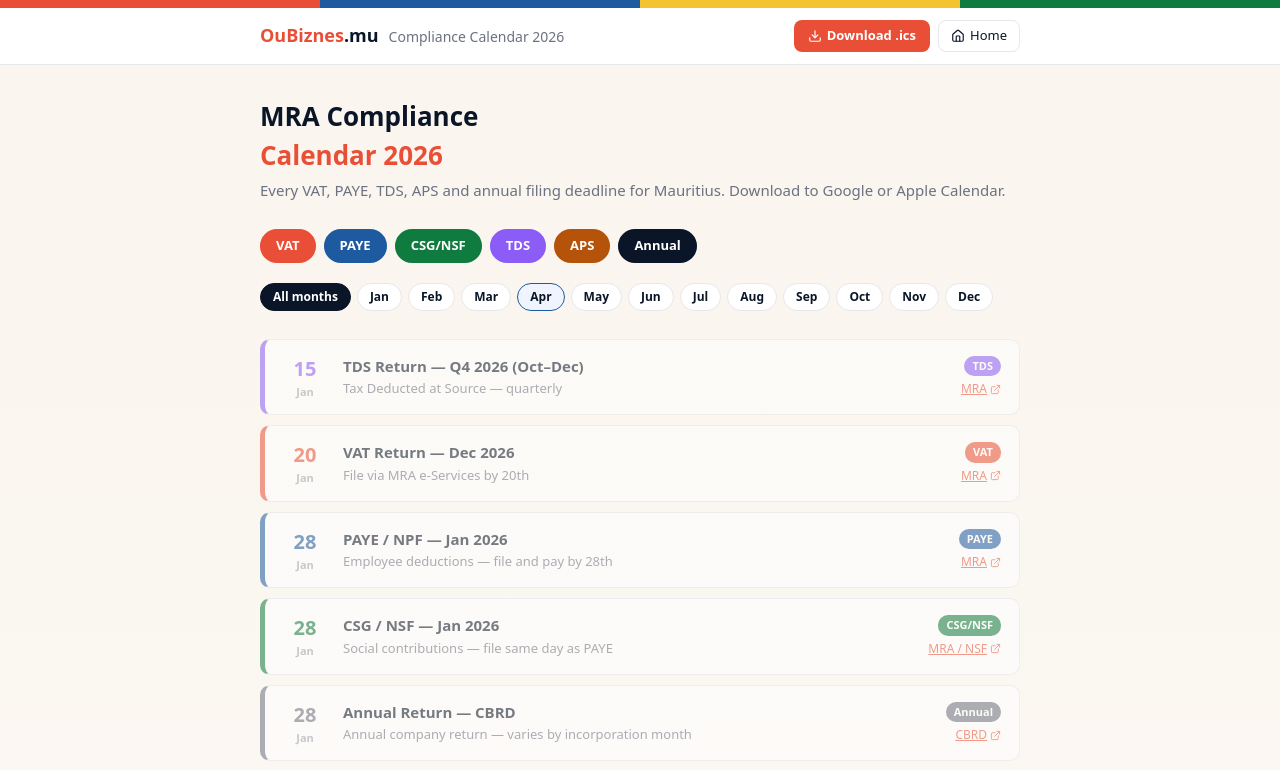
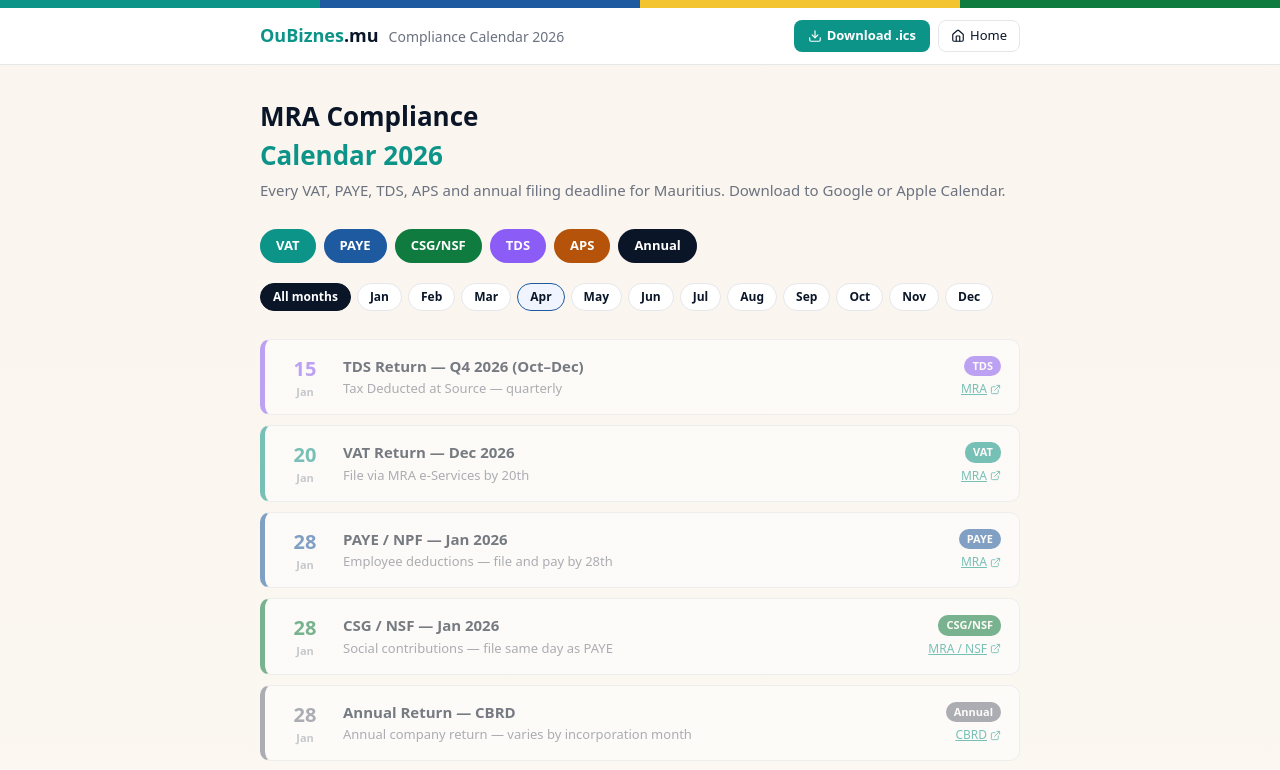
Before and after one commit to pravish1922-ctrl/oubiznes, a Next.js app: page /calendar in a window 1280 px wide. Shown: the top 770 px of the page. Built offline with nearby package versions, Linux system fonts and the light colour scheme.

Commit message:
Update page.jsx
fix: replace coral with teal - remove political color association

```diff
--- a/app/calendar/page.jsx
+++ b/app/calendar/page.jsx
@@ -4,7 +4,7 @@ import Link from "next/link";
 import { Home, Download, RotateCcw, ExternalLink } from "lucide-react";
 
 const NAVY = "#0A1628";
-const CORAL = "#E94F37";
+const CORAL = "#0D9488";
 const GOLD = "#F4C430";
 const GREEN = "#0F7B3F";
 const BLUE = "#1E5AA0";
```
